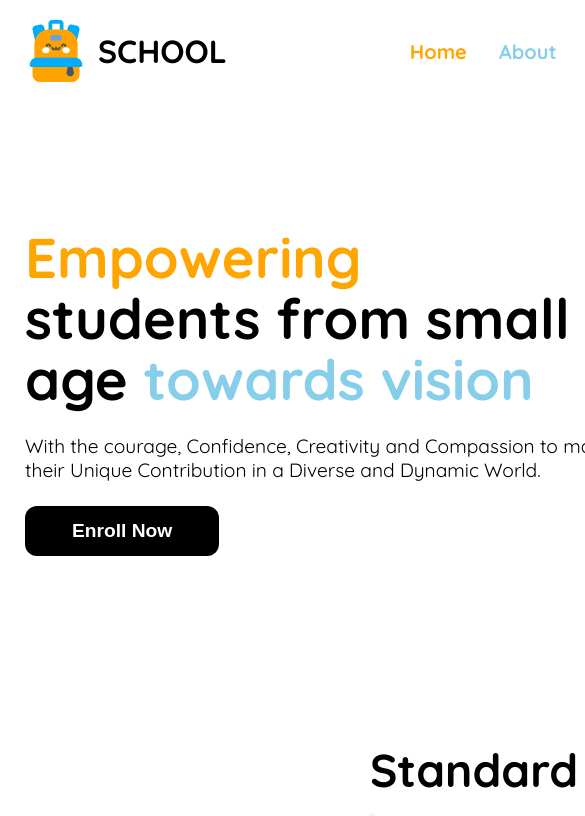
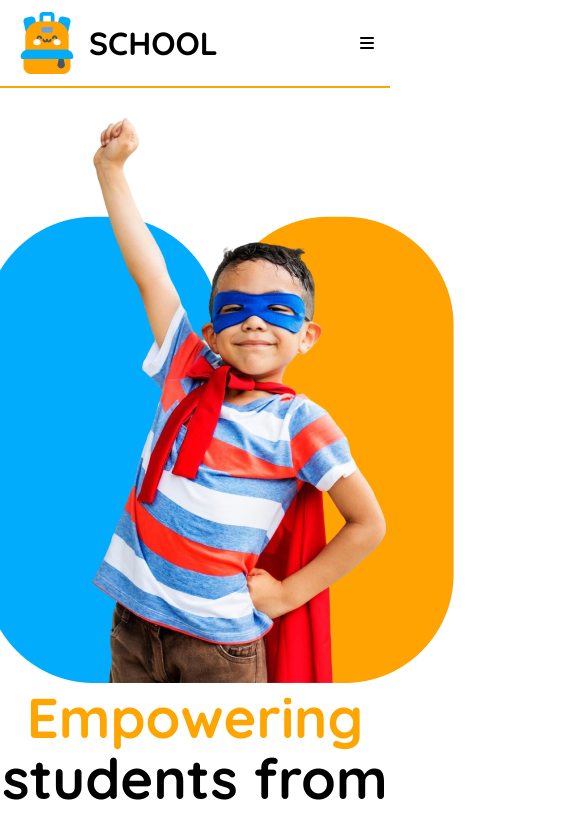
Before and after one commit to nowshintasmin/kids-school, a plain HTML site: page index.html in a window 390 px wide. Shown: the top 816 px of the page, 585 px wide, since content can reach past the window. Drawn offline with Linux system fonts and the light colour scheme.

Commit message:
4th commit

```diff
--- a/css/style.css
+++ b/css/style.css
@@ -89,6 +89,32 @@
     border:1px solid orange;
     color:orange;
 }
+.nav_section .menu_icon{
+    display:none;
+}
+@media screen and (max-width:425px) {
+    .menu, .btn{
+        display: none;
+    }
+    .container{
+        width: 100%;
+        margin: 0;
+        padding: 0;
+
+    }
+
+    .nav_section .menu_icon{
+        display: block;
+        margin-right: 0;
+    }
+    .nav_section{
+        padding:12px 16px;
+        border-bottom: 2px solid orange;
+
+
+    }
+}
+
 
                 /*nav section stop*/
 
@@ -139,8 +165,22 @@
 }
 .banner_section .img{
     margin-left: 50px;
+    width: 100%;
 }
 
+@media screen and (max-width:425px) {
+    .banner_section{
+        flex-direction: column-reverse;
+    }
+    .banner_section .img{
+        margin-left: 0;
+        width: 420px;
+    }
+    .banner_section .text{
+        text-align: center;
+    }
+
+}
 
                 /*banner section stop*/
 
@@ -294,3 +334,18 @@
     text-align: center;
     padding-bottom: 60px;
 }
+@media screen and (max-width:425px) {
+    .main_section .curriculum_section .icon{
+        display: none;
+    }
+    .main_section .curriculum_section h2{
+        font-size: 1.625rem;
+    }
+    .main_section .curriculum_section .cart_item{
+        display: inline;
+    }
+    .main_section .curriculum_section .cart_item .cart2, .cart1, .cart3{
+        margin:12px 15px;
+    }
+}
+                /*Standard Curriculum section stop*/
--- a/index.html
+++ b/index.html
@@ -14,6 +14,7 @@
         <title>Kids School</title>
     </head>
     <body class="quicksand-font">
+
             <div class="nav_section container">
                 <div class="logo">
                     <img src="images/logo.png" alt="">
@@ -30,6 +31,10 @@
                 <div class="btn">
                     <button>Contact</button>
                 </div>
+                <div class="menu_icon">
+                    <i class="fa-solid fa-bars"></i>
+                </div>
+
             </div>
 
                     <!--nav  section stop-->
@@ -89,6 +94,7 @@
             <div class="stories_section">
 
             </div>
+            <!--Standard Curriculum section stop-->
         </main>
     </body>
 </html>
```
Lines whose indentation alone changed are shown as unchanged.
